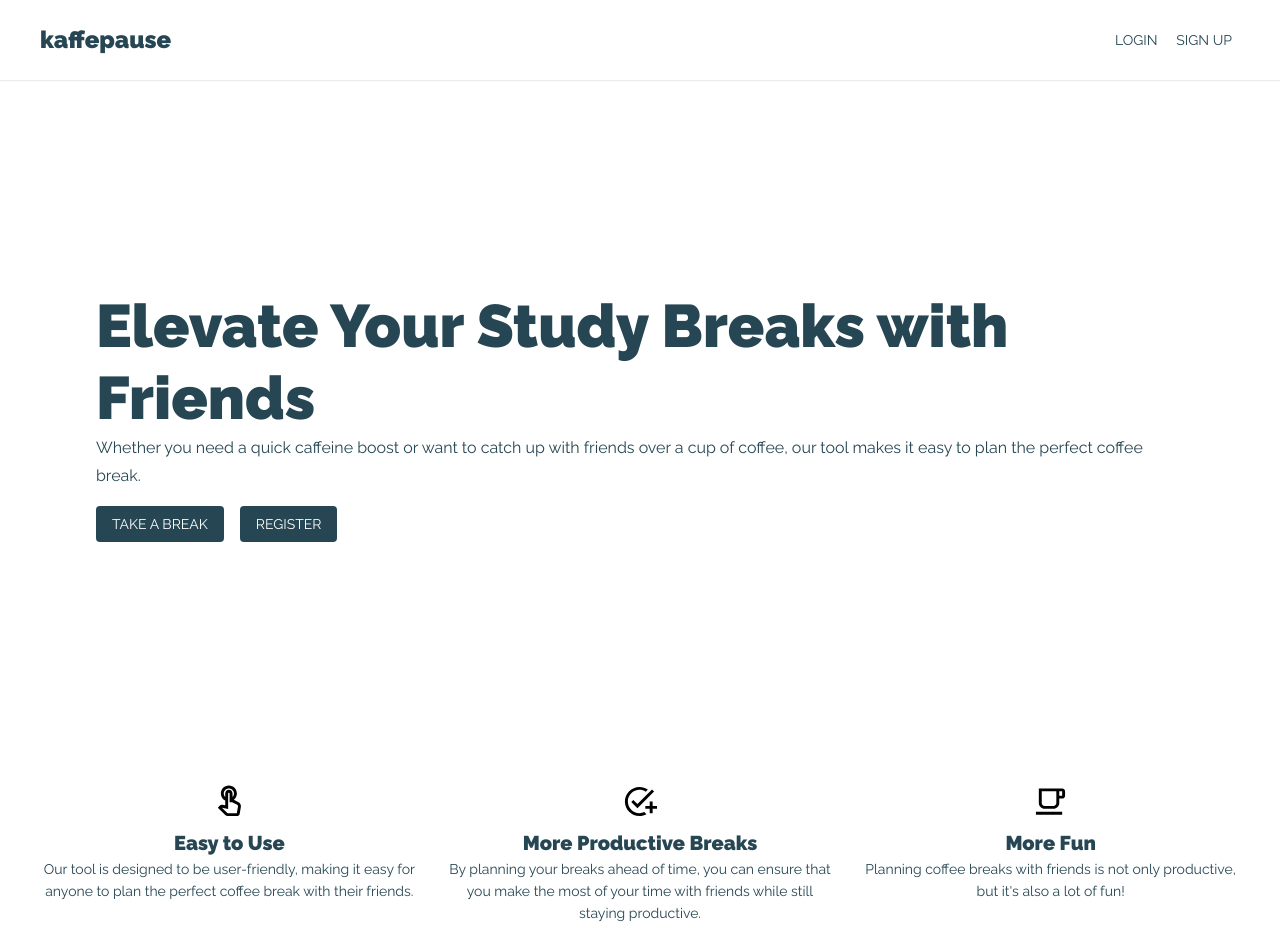
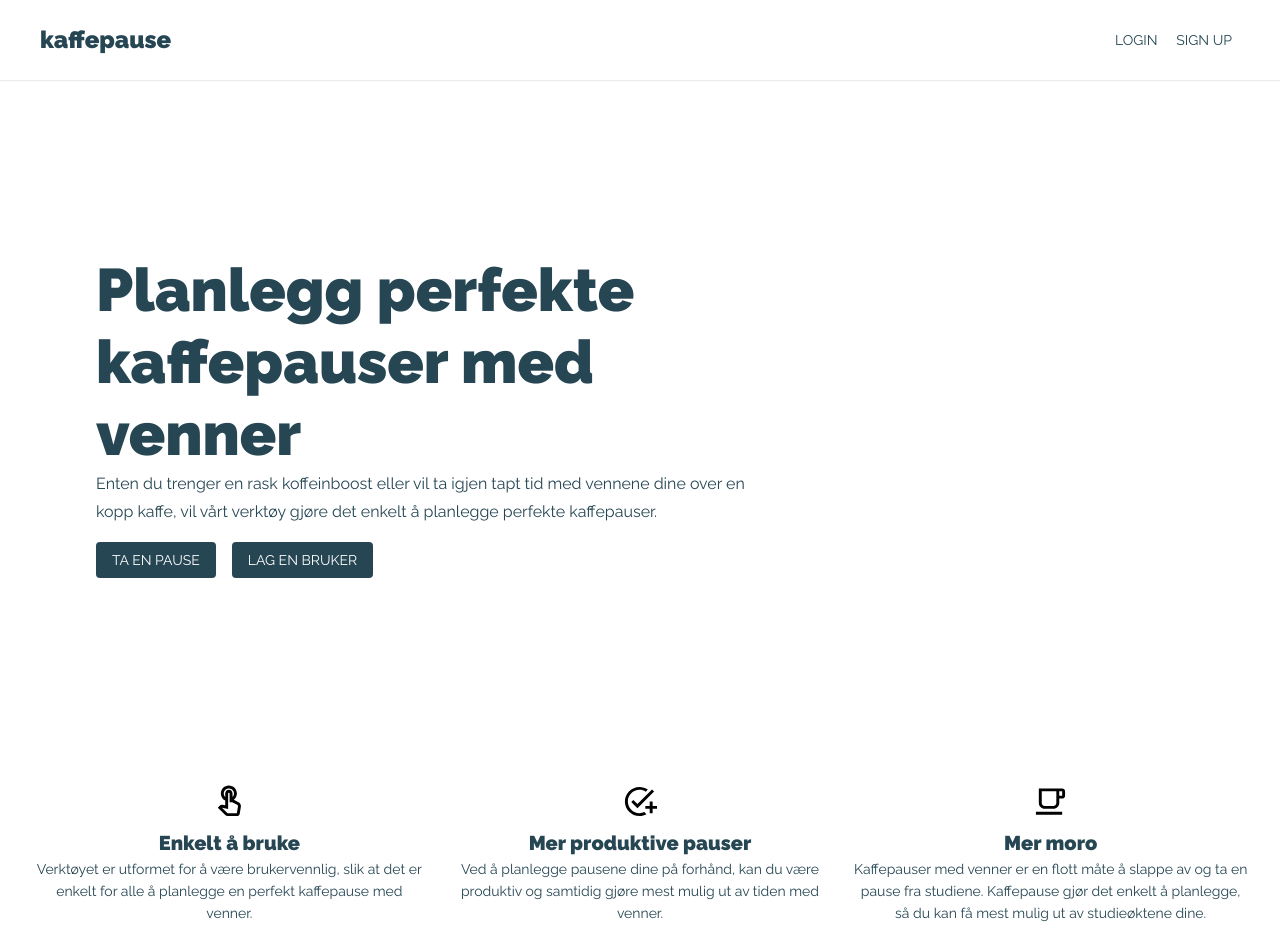
Before and after one commit to Eirsteir/kaffepause, a Next.js app: page / in a window 1280 px wide. Shown: the top 952 px of the page. Built offline with nearby package versions, Linux system fonts and the light colour scheme; no server answers.

Commit message:
Norwegian landing page

```diff
--- a/src/components/landing/Hero.tsx
+++ b/src/components/landing/Hero.tsx
@@ -1,45 +1,37 @@
-import Grid from '@mui/material/Grid'
-import Typography from '@mui/material/Typography'
-import Box from '@mui/material/Box'
-import Button from '@mui/material/Button'
-
-import Link from '@/components/navigation/Link'
-import URLS from '@/URLS'
+import Link from '@/components/navigation/Link';
+import URLS from '@/URLS';
+import Box from '@mui/material/Box';
+import Button from '@mui/material/Button';
+import Grid from '@mui/material/Grid';
+import Typography from '@mui/material/Typography';
 
 export default function Hero() {
   return (
-        <Box
-              display="flex"
-              justifyContent="center"
-              alignItems="center"
-              minHeight="80vh"
-              sx={{ justifyContent: 'space-evenly' }}
-            >
+    <Box alignItems='center' display='flex' justifyContent='center' minHeight='80vh' sx={{ justifyContent: 'space-evenly' }}>
       <Grid container spacing={2}>
-              <Grid item xs={12}>
-
-              <Box sx={{paddingLeft: '5rem', paddingRight: '5rem'}}>
-                <Typography variant="h2" component="div" align="left" sx={{fontWeight: 900}}>
-                Elevate Your Study Breaks with Friends
+        <Grid item sm={8} xs={12}>
+          <Box sx={{ paddingLeft: '5rem', paddingRight: '5rem' }}>
+            <Typography align='left' component='div' sx={{ fontWeight: 900 }} variant='h2'>
+              Planlegg perfekte kaffepauser med venner
             </Typography>
-                <Typography variant="subtitle1" component='div' align='left'>
-                  Whether you need a quick caffeine boost or want to catch up with friends over a cup of coffee, our tool makes it easy to plan the perfect coffee break.
+            <Typography align='left' component='div' variant='subtitle1'>
+              Enten du trenger en rask koffeinboost eller vil ta igjen tapt tid med vennene dine over en kopp kaffe, vil vårt verktøy gjøre det enkelt å
+              planlegge perfekte kaffepauser.
             </Typography>
 
             <Link href={URLS.SIGNIN}>
-                        <Button variant="contained" disableElevation sx={{ marginTop: '1rem'}}>
-                            Take a break
+              <Button disableElevation sx={{ marginTop: '1rem' }} variant='contained'>
+                Ta en pause
               </Button>
             </Link>
             <Link href={URLS.SIGNUP}>
-                        <Button variant="contained" disableElevation sx={{ marginTop: '1rem', marginLeft: '1rem'}}>
-                          Register
+              <Button disableElevation sx={{ marginTop: '1rem', marginLeft: '1rem' }} variant='contained'>
+                Lag en bruker
               </Button>
             </Link>
           </Box>
-
         </Grid>
       </Grid>
     </Box>
-    )
+  );
 }
--- a/src/components/landing/KeyBenefits.tsx
+++ b/src/components/landing/KeyBenefits.tsx
@@ -1,58 +1,56 @@
-import Grid from '@mui/material/Grid'
-import Typography from '@mui/material/Typography'
-import Box from '@mui/material/Box'
-import TouchAppOutlinedIcon from '@mui/icons-material/TouchAppOutlined';
 import AddTaskOutlinedIcon from '@mui/icons-material/AddTaskOutlined';
 import LocalCafeOutlinedIcon from '@mui/icons-material/LocalCafeOutlined';
+import TouchAppOutlinedIcon from '@mui/icons-material/TouchAppOutlined';
+import Box from '@mui/material/Box';
+import Grid from '@mui/material/Grid';
+import Typography from '@mui/material/Typography';
 
 type Props = {
   title: string;
-    text: string
+  text: string;
   Icon: JSX.Element;
-}
+};
 
 const KeyBenefitItem = ({ title, text, Icon }: Props) => (
   <>
-        <Box display='flex' justifyContent='center' sx={{marginBottom: '.5rem'}}>
-            { Icon }
+    <Box display='flex' justifyContent='center' sx={{ marginBottom: '.5rem' }}>
+      {Icon}
     </Box>
-        <Typography variant="h6" component="div" align="center" sx={{fontWeight: 700}}>
-            { title }
+    <Typography align='center' component='div' sx={{ fontWeight: 700 }} variant='h6'>
+      {title}
     </Typography>
-        <Typography variant="subtitle2" component="div" align="center">
-            { text }
+    <Typography align='center' component='div' variant='subtitle2'>
+      {text}
     </Typography>
   </>
-)
+);
 
 export default function KeyBenefits() {
   return (
-        <Box
-              sx={{ marginTop: '2rem', padding: '1rem' }}
-            >
+    <Box sx={{ marginTop: '2rem', padding: '1rem' }}>
       <Grid container spacing={2}>
         <Grid item xs={4}>
           <KeyBenefitItem
-                        title='Easy to Use'
-                        text='Our tool is designed to be user-friendly, making it easy for anyone to plan the perfect coffee break with their friends.'
-                        Icon={<TouchAppOutlinedIcon fontSize="large" />}
+            Icon={<TouchAppOutlinedIcon fontSize='large' />}
+            text='Verktøyet er utformet for å være brukervennlig, slik at det er enkelt for alle å planlegge en perfekt kaffepause med venner.'
+            title='Enkelt å bruke'
           />
         </Grid>
         <Grid item xs={4}>
           <KeyBenefitItem
-                        title='More Productive Breaks'
-                        text='By planning your breaks ahead of time, you can ensure that you make the most of your time with friends while still staying productive.'
-                        Icon={<AddTaskOutlinedIcon fontSize="large" />}
+            Icon={<AddTaskOutlinedIcon fontSize='large' />}
+            text='Ved å planlegge pausene dine på forhånd, kan du være produktiv og samtidig gjøre mest mulig ut av tiden med venner.'
+            title='Mer produktive pauser'
           />
         </Grid>
         <Grid item xs={4}>
           <KeyBenefitItem
-                        title='More Fun'
-                        text="Planning coffee breaks with friends is not only productive, but it's also a lot of fun!"
-                        Icon={<LocalCafeOutlinedIcon fontSize="large" />}
+            Icon={<LocalCafeOutlinedIcon fontSize='large' />}
+            text='Kaffepauser med venner er en flott måte å slappe av og ta en pause fra studiene. Kaffepause gjør det enkelt å planlegge, så du kan få mest mulig ut av studieøktene dine.'
+            title='Mer moro'
           />
         </Grid>
       </Grid>
     </Box>
-    )
+  );
 }
--- a/src/components/navigation/BaseNavigation.tsx
+++ b/src/components/navigation/BaseNavigation.tsx
@@ -22,7 +22,7 @@ export default function BaseNavigation({ children }: Props) {
           justifyContent: 'center',
         }}>
         <Toolbar>
-          <Typography component='a' href={URLS.LANDING} sx={{ flexGrow: 1 }} variant='h5'>
+          <Typography component='a' href={URLS.LANDING} sx={{ flexGrow: 1, fontWeight: 600 }} variant='h5'>
             kaffepause
           </Typography>
 
--- a/src/pages/sign-in/index.tsx
+++ b/src/pages/login/index.tsx
@@ -30,7 +30,7 @@ function Copyright(props: any) {
   );
 }
 
-export default function SignIn() {
+export default function Login() {
   const [email, setEmail] = useState('');
   const [password, setPassword] = useState('');
   const [loginError, setLoginError] = useState('');
--- a/src/theme.ts
+++ b/src/theme.ts
@@ -1,6 +1,6 @@
-import { ThemeOptions, createTheme } from '@mui/material/styles';
-import "@fontsource/raleway"
-import "@fontsource/raleway/900.css";
+import { createTheme, ThemeOptions } from '@mui/material/styles';
+import '@fontsource/raleway';
+import '@fontsource/raleway/900.css';
 
 const themeOptions: ThemeOptions = {
   palette: {
@@ -16,34 +16,16 @@ const themeOptions: ThemeOptions = {
     MuiAppBar: {
       styleOverrides: {
         colorPrimary: {
-          backgroundColor: 'transparent'
-        }
-      }
-    }
+          backgroundColor: 'transparent',
+        },
+      },
+    },
   },
   typography: {
     fontFamily: 'Raleway, sans-serif',
     allVariants: {
       color: '#264653',
     },
-    h1: {
-      fontWeight: 800,
-    },
-    h2: {
-      fontWeight: 700,
-    },
-    h3: {
-      fontWeight: 700
-    },
-    h4: {
-      fontWeight: 600
-    },
-    h5: {
-      fontWeight: 600
-    },
-    button: {
-      fontWeigth: 700,
-    }
   },
 };
 
```
Also changed, not shown: src/pages/profile/index.tsx (+23 -14 lines). Lines whose indentation alone changed are shown as unchanged.
